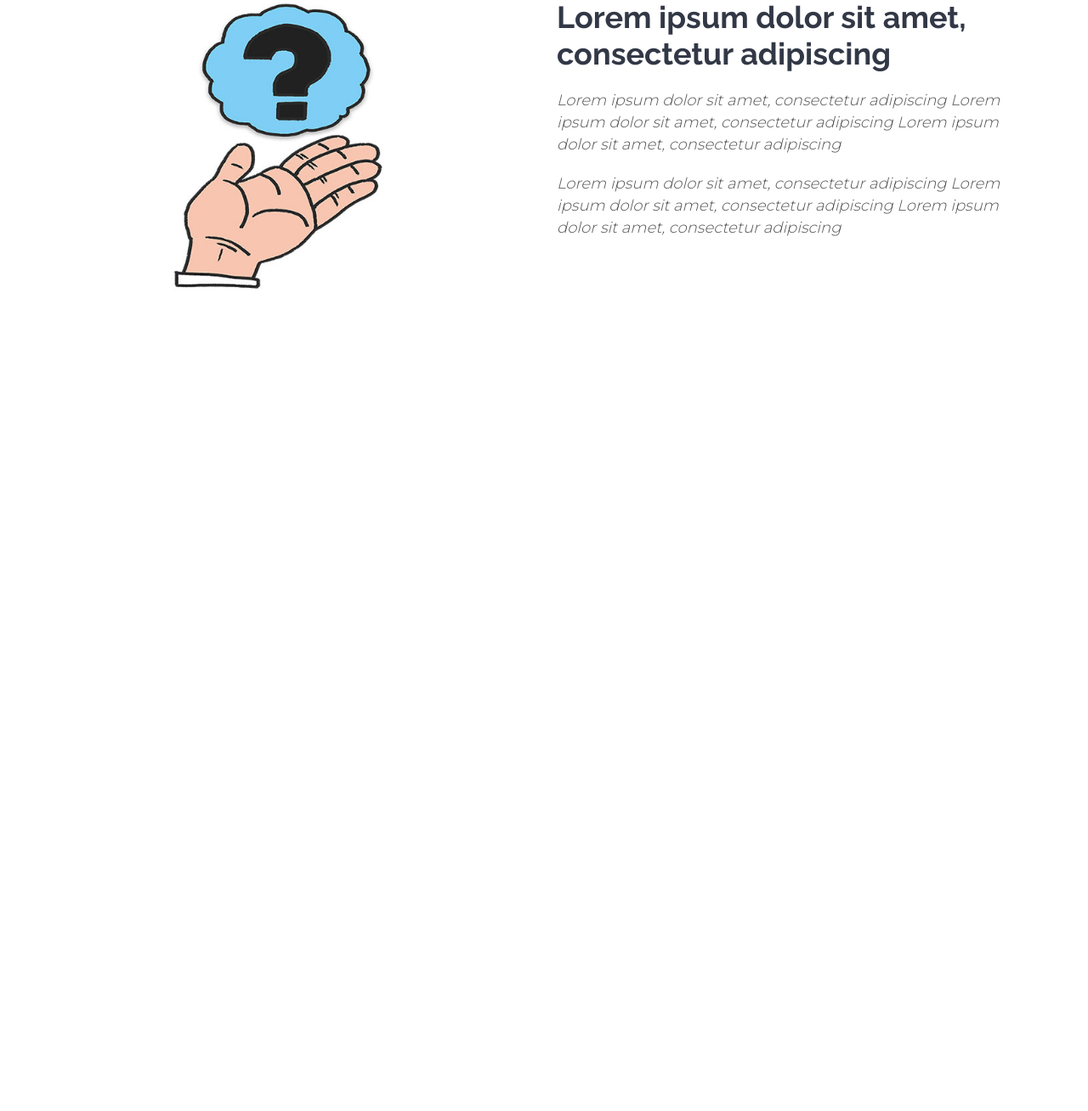
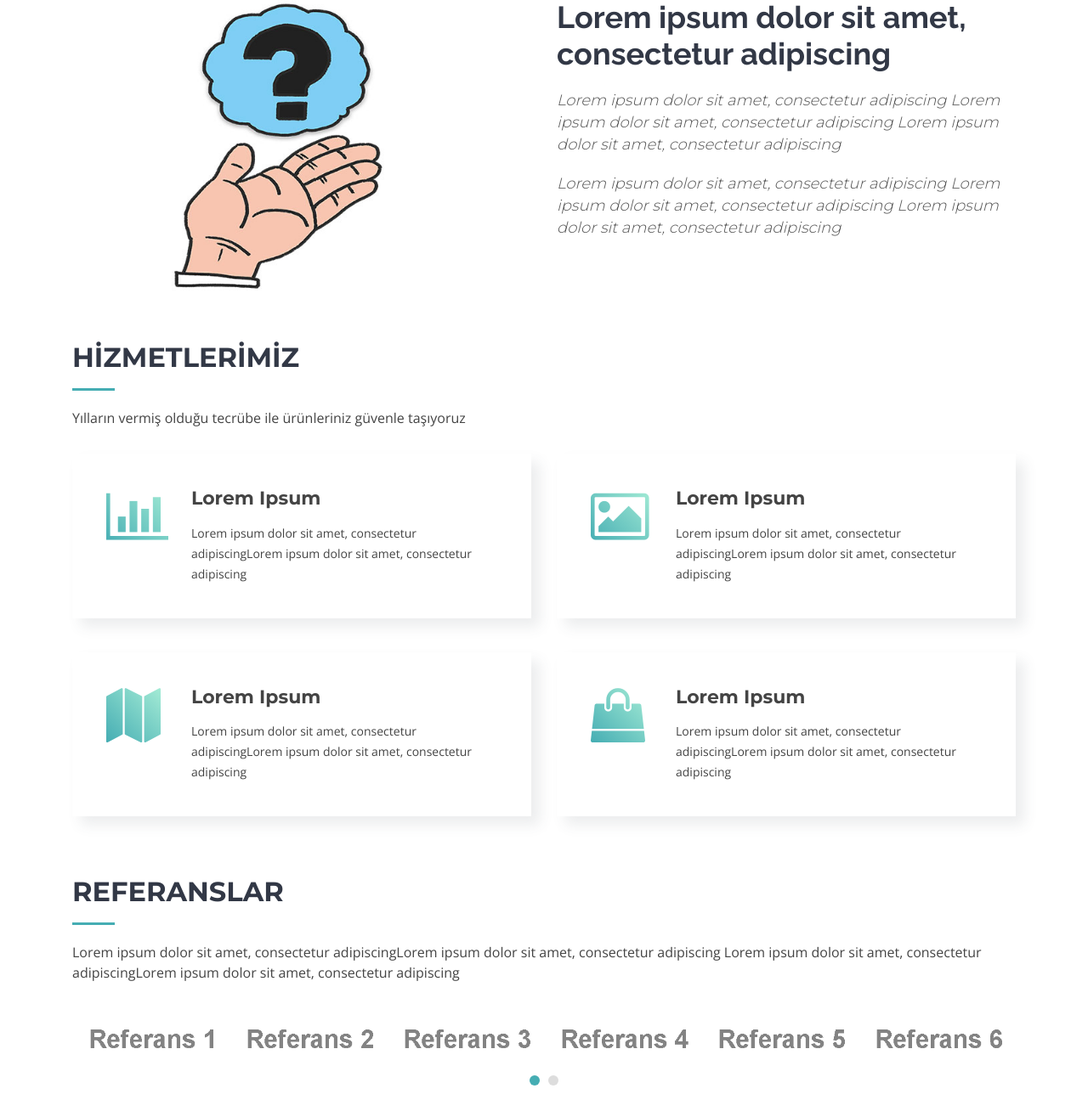
Before and after one commit to AOKeklik/Prima-Business, a PHP site: page / in a window 1280 px wide. Shown: the part 668-1976 px from the top of the page at 85% size. Before the commit the page ends 1008 px from the top, so only its background shows below. Run offline with PHP 8.4, Linux system fonts and the light colour scheme.

Commit message:
add offers and references sections to home page with css html js

```diff
--- a/index.php
+++ b/index.php
@@ -87,7 +87,70 @@
     </div>
 </section>
 
-<!--  -->
+<!-- offers -->
+<section id="hizmetler">
+	<div class="container">
+    	<div class="section-header">
+            <h2>HİZMETLERİMİZ</h2>
+            <p>Yılların vermiş olduğu tecrübe ile ürünleriniz güvenle taşıyoruz</p>
+   	    </div>
+        <div class="row">
+    		<div class="col-lg-6">
+            	<div class="box wow fadeInLeft">
+                	<div class="icon"><i class="fa fa-bar-chart"></i></div>
+                    <h4 class="title"><a href="#">Lorem Ipsum</a></h4>
+                    <p class="description">Lorem ipsum dolor sit amet, consectetur adipiscingLorem ipsum dolor sit amet, consectetur adipiscing</p>
+                </div>
+            </div>
+
+            <div class="col-lg-6">
+            	<div class="box wow fadeInRight">
+                	<div class="icon"><i class="fa fa-picture-o"></i></div>
+                    <h4 class="title"><a href="#">Lorem Ipsum</a></h4>
+                    <p class="description">Lorem ipsum dolor sit amet, consectetur adipiscingLorem ipsum dolor sit amet, consectetur adipiscing</p>
+                </div>
+            </div>
+
+            <div class="col-lg-6">
+            	<div class="box wow fadeInLeft" >
+                	<div class="icon"><i class="fa fa-map"></i></div>
+                    <h4 class="title"><a href="#">Lorem Ipsum</a></h4>
+                    <p class="description">Lorem ipsum dolor sit amet, consectetur adipiscingLorem ipsum dolor sit amet, consectetur adipiscing</p>
+                </div>
+            </div>
+
+            <div class="col-lg-6">
+            	<div class="box wow fadeInRight">
+                	<div class="icon"><i class="fa fa-shopping-bag"></i></div>
+                    <h4 class="title"><a href="#">Lorem Ipsum</a></h4>
+                    <p class="description">Lorem ipsum dolor sit amet, consectetur adipiscingLorem ipsum dolor sit amet, consectetur adipiscing</p>
+                </div>
+            </div>
+        </div>
+    </div>
+</section>
+
+<!-- references  -->
+<section id="referanslar" class="wow fadeInUp">
+	<div class="container">
+    	<div class="section-header">
+            <h2>Referanslar</h2>
+            <p>Lorem ipsum dolor sit amet, consectetur adipiscingLorem ipsum dolor sit amet, consectetur adipiscing Lorem ipsum dolor sit amet, consectetur adipiscingLorem ipsum dolor sit amet, consectetur adipiscing</p>
+        </div>
+        <div class="owl-carousel clients-carousel">
+            <img src="img/referans/ref1.png" alt="" />
+            <img src="img/referans/ref2.png" alt="" />
+            <img src="img/referans/ref3.png" alt="" />
+            <img src="img/referans/ref4.png" alt="" />
+            <img src="img/referans/ref5.png" alt="" />
+            <img src="img/referans/ref6.png" alt="" />
+            <img src="img/referans/ref7.png" alt="" />
+            <img src="img/referans/ref8.png" alt="" />
+         </div>
+    </div>
+</section>
+
+
 
 
 </main>
```
